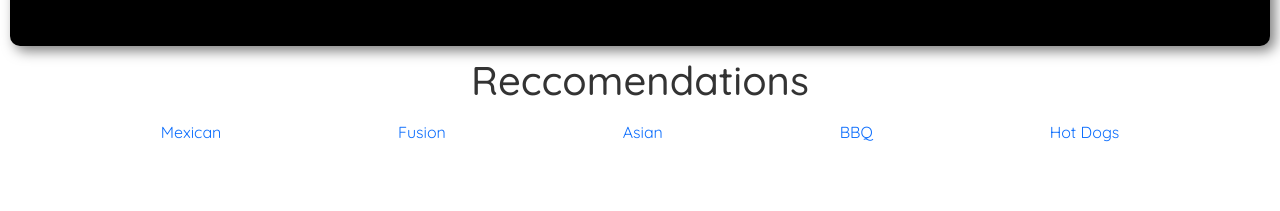
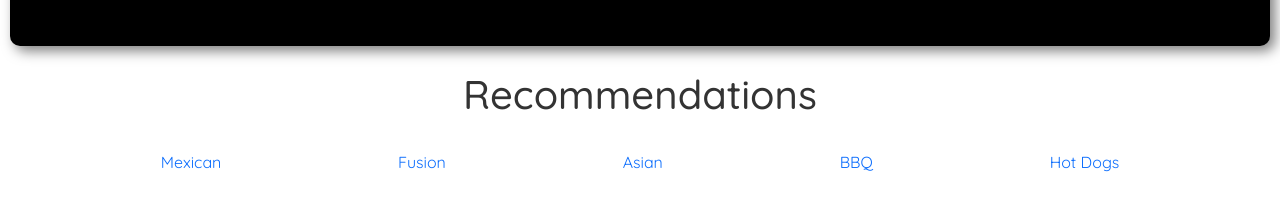
Before and after one commit to jjarquin1/Hungry-Nomad, a React (Create React App) app in the folder client/: page / in a window 1280 px wide. Shown: the part 519-730 px from the top of the page. Built offline with nearby package versions, Linux system fonts and the light colour scheme.

Commit message:
added recommendation click

```diff
--- a/client/src/components/layout/profileCard.js
+++ b/client/src/components/layout/profileCard.js
@@ -27,7 +27,7 @@ const ProfileCard = () => {
 		return <div>Loading...</div>;
 	}
 	console.log(Auth.getToken())
-	if (!Auth.getToken()=== "Invalid token specified") {
+	if (!Auth.getToken() === "Invalid token specified") {
 		return (
 			<h4>
 				You need to be logged in to see your profile page. Use the navigation
@@ -36,10 +36,13 @@ const ProfileCard = () => {
 		);
 	}
 
-  function logout () {
-	Auth.logout()
-	console.log(Auth.getToken)
-  }
+	function logout() {
+		Auth.logout()
+		console.log(Auth.getToken)
+		Auth.loggedOut()
+	}
+
+
 
 	return (
 
--- a/client/src/components/layout/reccomendation.js
+++ b/client/src/components/layout/reccomendation.js
@@ -1,15 +1,33 @@
+import React from 'react';
+import { getRecommend } from '../../utlis/api';
 
-import RecNav from "./reccommendationNav";
+import RecNav from './reccommendationNav';
+import RecLists from './recommendationLists';
 
-const Reccomendation =() =>{
-    return(
-        <div className="text-center">
-            <h1 m-4 >Reccomendations</h1>
-            <RecNav/>
-        </div>
-    )
-}
+const Reccomendation = () => {
+  const [recData, setRecData] = React.useState([]);
+  const [isLoading, setIsLoading] = React.useState(false);
 
+  const onNavChanged = async (navTitle) => {
+    setIsLoading(true);
 
+    try {
+      const res = await getRecommend(navTitle);
+      setRecData(res.data?.businesses);
+    } catch (err) {
+      console.log(err);
+    } finally {
+      setIsLoading(false);
+    }
+  };
+
+  return (
+    <div className='text-center'>
+      <h1 className='m-4'>Recommendations</h1>
+      <RecNav onNavChanged={onNavChanged} />
+      <RecLists data={recData} loading={isLoading} />
+    </div>
+  );
+};
 
 export default Reccomendation;
--- a/client/src/components/layout/reccommendationNav.js
+++ b/client/src/components/layout/reccommendationNav.js
@@ -1,20 +1,47 @@
 import { Link } from 'react-router-dom';
+import { useState, useEffect } from 'react';
+import { useHistory } from 'react-router-dom';
+import { getRecommend } from '../../utlis/api';
 
+const recNavs = [
+    {
+        id: 1,
+        title: 'Mexican',
+    },
+    {
+        id: 2,
+        title: 'Fusion',
+    },
+    {
+        id: 3,
+        title: 'Asian',
+    },
+    {
+        id: 4,
+        title: 'BBQ',
+    },
+    {
+        id: 5,
+        title: 'Hot Dogs',
+    },
+];
 
+const RecNav = ({ onNavChanged }) => {
 
-const RecNav = () =>
-{
-    return(
-    <main>
-        <nav className="nav d-flex justify-content-evenly">
-            <a className="nav-link active" aria-current="page" href="#">Mexican</a>
-            <a className="nav-link" href="#">Fusion</a>
-            <a className="nav-link" href="#">Asian</a>
-            <a className="nav-link" href="#">BBQ</a>
-            <a className="nav-link" href="#">Hot Dogs</a>
-        </nav>
-    </main>
-    )
-}
+    const onClickHandler = (title) => {
+        onNavChanged(title)
+    }
+    return (
+        <main>
+            <nav className='nav d-flex justify-content-evenly'>
+                {recNavs.map((nav) => (
+                    <a key={nav.id} className='nav-link ' aria-current='page' onClick={() => onClickHandler(nav.title)}>
+                        {nav.title}
+                    </a>
+                ))}
+            </nav>
+        </main>
+    );
+};
 
 export default RecNav;
--- /dev/null
+++ b/client/src/components/layout/recommendationLists.js
@@ -0,0 +1,44 @@
+import React from 'react'
+import BusinessRating from './businessRating'
+
+function recommendationLists({ data, loading }) {
+    if (loading) return (
+        <h3>Loading...</h3>
+    )
+    return (
+
+        <div className="searchResults">
+            {
+                data.map(ele => (
+                    <div className="container card">
+                        <div class="row align-items-start">
+
+                            <div className='col'>
+                                <h3>{ele.name}</h3>
+                                <img
+                                    src={ele.image_url}
+                                    alt='https://via.placeholder.com/150'
+                                    className='round-img'
+                                    style={{ width: '210px', height: '210px', boarderRadis: '200px' }}
+                                />
+                            </div>
+                            <div className='col'>
+
+                                <p>{ele.location.display_address}</p>
+                                <BusinessRating reviewCount={ele.review_count} rating={ele.rating} />
+                                <p></p>
+                                <p>{ele.phone}</p>
+                                <button id="favorites">Add to Favorites</button>
+                            </div>
+
+                        </div>
+                    </div>
+                ))
+            }
+        </div >
+
+
+    )
+}
+
+export default recommendationLists
--- a/client/src/utlis/api.js
+++ b/client/src/utlis/api.js
@@ -1,6 +1,6 @@
 // import BEARER_TOKEN from 'dotenv'
 import axios from "axios";
-const isProd = true;
+const isProd = false;
 const cors_proxy = isProd ? '' : 'https://wendy-cors.herokuapp.com/'
 const BEARER_TOKEN = 'KmiJGRMThEuGygNdk0H5p6d-27Jy78zBMsqzHh9CqLSlkmmlsN1VhNaixN51QGz4SoYf39422WaXJuHxdFjNF_Qs6cV2eossjY7oHv_q9WrdSrWgWohx_KUx1D4hYXYx'
 export const getTrucks = async (query) => axios
@@ -9,7 +9,8 @@ export const getTrucks = async (query) => axios
         {
             headers: {
                 Authorization: `Bearer ${BEARER_TOKEN}`,
-                'Access-Control-Allow-Origin': '*'
+                'Access-Control-Allow-Origin': '*',
+                'Content-Type': 'application/json'
             },
             params: {
                 term: 'food-trucks',
@@ -17,3 +18,21 @@ export const getTrucks = async (query) => axios
             },
         },
     )
+
+
+export const getRecommend = async (term) => axios
+    .get(
+        `${cors_proxy}https://api.yelp.com/v3/businesses/search?term=${term}`,
+        {
+            headers: {
+                Authorization: `Bearer ${BEARER_TOKEN}`,
+                'Access-Control-Allow-Origin': '*',
+                'Content-Type': 'application/json'
+            },
+            params: {
+                location: 'california',
+
+            },
+
+        },
+    )
--- a/client/src/utlis/auth.js
+++ b/client/src/utlis/auth.js
@@ -28,6 +28,7 @@ class AuthService {
         // Saves user token to localStorage and reloads the application for logged in status to take effect
         localStorage.setItem('id_token', idToken);
         window.location.assign('/');
+
     }
 
     logout() {
@@ -35,6 +36,7 @@ class AuthService {
         localStorage.removeItem('id_token');
         // this will reload the page and reset the state of the application
         window.location.assign('/');
+
     }
 }
 
--- a/package.json
+++ b/package.json
@@ -29,6 +29,7 @@
     "@fortawesome/free-solid-svg-icons": "^5.15.4",
     "@fortawesome/react-fontawesome": "^0.1.15",
     "axios": "^0.21.1",
+    "cors": "^2.8.5",
     "dotenv": "^10.0.0",
     "express": "^4.17.1",
     "font-awesome": "^4.7.0",
```
Also changed, not shown: 1 other file (tests, documents, lock files or other folders).
